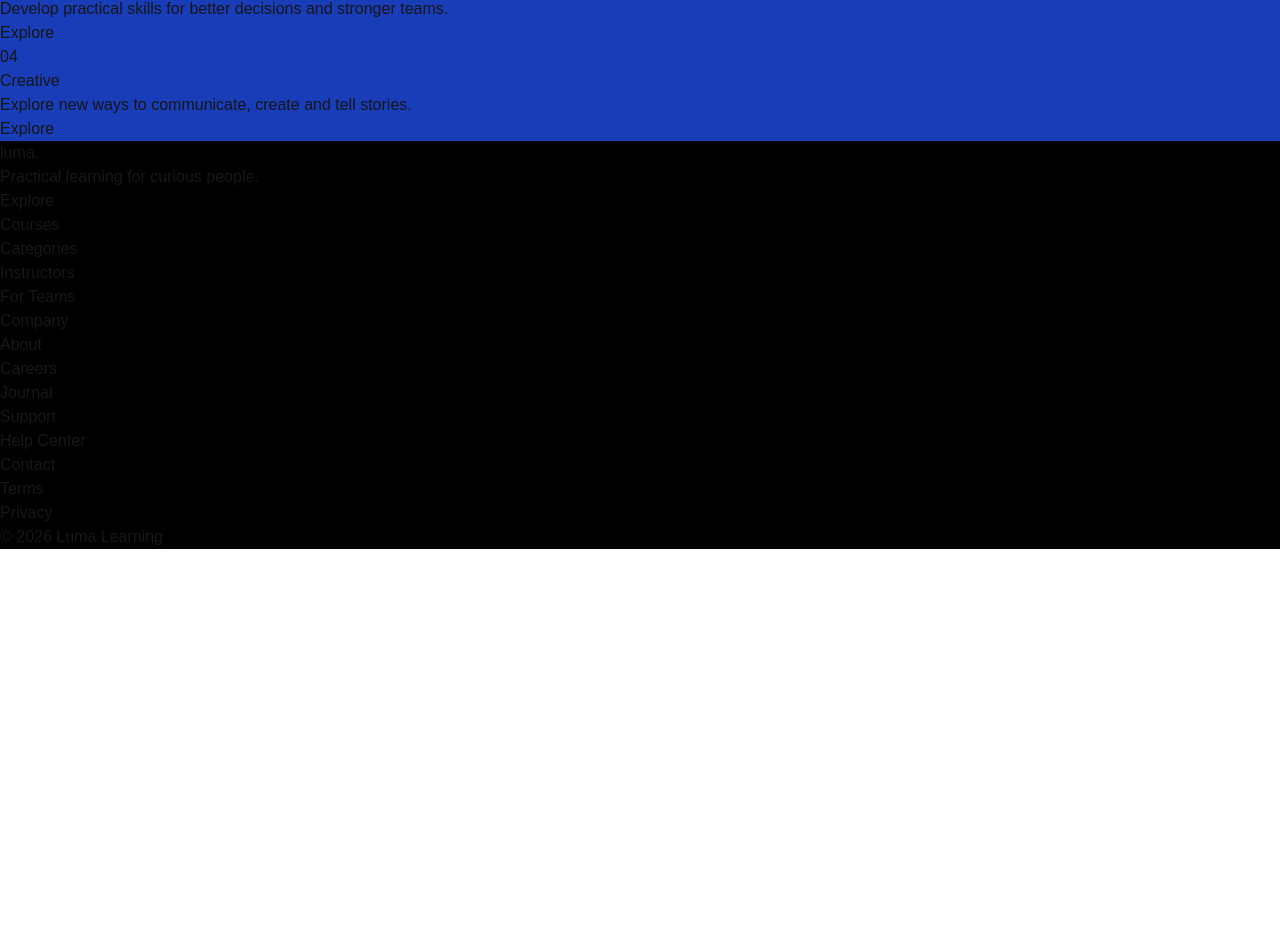
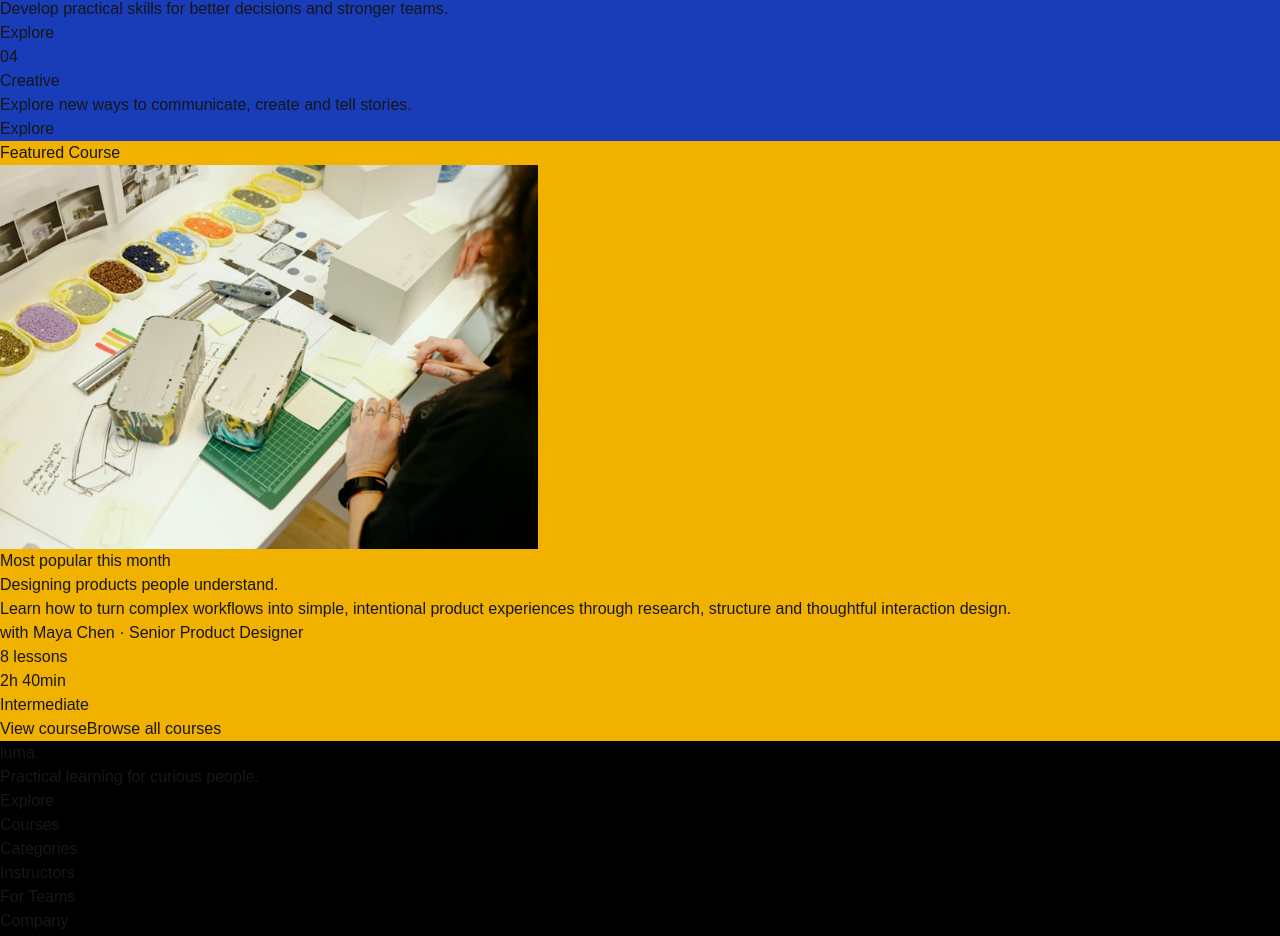
Before and after one commit to raresan/buzzvel-coding-test1-renan-alonso, a Next.js app: page / in a window 1280 px wide. Shown: the part 1358-2294 px from the top of the page. Before the commit the page ends 1907 px from the top, so only its background shows below. Built offline with nearby package versions, Linux system fonts and the light colour scheme.

Commit message:
feat: featured course initial structure

```diff
--- a/app/components/sections/Categories.tsx
+++ b/app/components/sections/Categories.tsx
@@ -1,8 +1,7 @@
 import type { CategoryCardProps } from '../ui/CategoryCard'
 
 import CategoryCard from '../ui/CategoryCard'
-
-type CategoriesProps = {
+interface CategoriesProps {
   data: {
     eyebrow: string
     title: string
--- /dev/null
+++ b/app/components/sections/FeaturedCourse.tsx
@@ -0,0 +1,66 @@
+import Image from 'next/image'
+import { StaticImageData } from 'next/image'
+
+import type { ClickableProps } from '../ui/Clickable'
+
+import Clickable from '../ui/Clickable'
+
+interface FeatureCourseProps {
+  data: {
+    eyebrow: string
+    title: string
+    description: string
+    author: {
+      name: string
+      title: string
+    }
+    labels: string[]
+    primaryCta: ClickableProps
+    secondaryCta: ClickableProps
+    courseImage: {
+      src: string | StaticImageData
+      alt: string
+    }
+    badgeLabel: string
+  }
+}
+
+export default function FeaturedCourse({ data }: FeatureCourseProps) {
+  return (
+    <section className="bg-yellow-500">
+      <div>
+        <div>{data.badgeLabel}</div>
+
+        <Image
+          src={data.courseImage.src}
+          alt={data.courseImage.alt}
+          width={538}
+          height={408}
+        />
+      </div>
+
+      <div>
+        <h3>{data.eyebrow}</h3>
+
+        <h2>{data.title}</h2>
+
+        <p>{data.description}</p>
+
+        <p>
+          with {data.author.name} · {data.author.title}
+        </p>
+
+        <ul>
+          {data.labels.map((label, index) => (
+            <li key={index}>{label}</li>
+          ))}
+        </ul>
+
+        <div>
+          <Clickable {...data.primaryCta} />
+          <Clickable {...data.secondaryCta} />
+        </div>
+      </div>
+    </section>
+  )
+}
--- a/app/data/index.js
+++ b/app/data/index.js
@@ -107,9 +107,10 @@ export const data = {
       href: '#browse-all-courses',
     },
     courseImage: {
-      src: '/featured-product.jpg',
-      alt: 'Product design workspace',
+      src: '/images/product-design-course.jpg',
+      alt: 'Product design course',
     },
+    badgeLabel: 'Featured Course',
   },
 
   howItWorks: {
--- a/app/page.tsx
+++ b/app/page.tsx
@@ -2,12 +2,14 @@ import { data } from './data'
 
 import Hero from './components/sections/Hero'
 import Categories from './components/sections/Categories'
+import FeaturedCourse from './components/sections/FeaturedCourse'
 
 export default function Home() {
   return (
     <>
       <Hero data={data.hero} />
       <Categories data={data.categories} />
+      <FeaturedCourse data={data.featuredCourse} />
     </>
   )
 }
```
Also changed, not shown: public/images/product-design-course.jpg (added).
